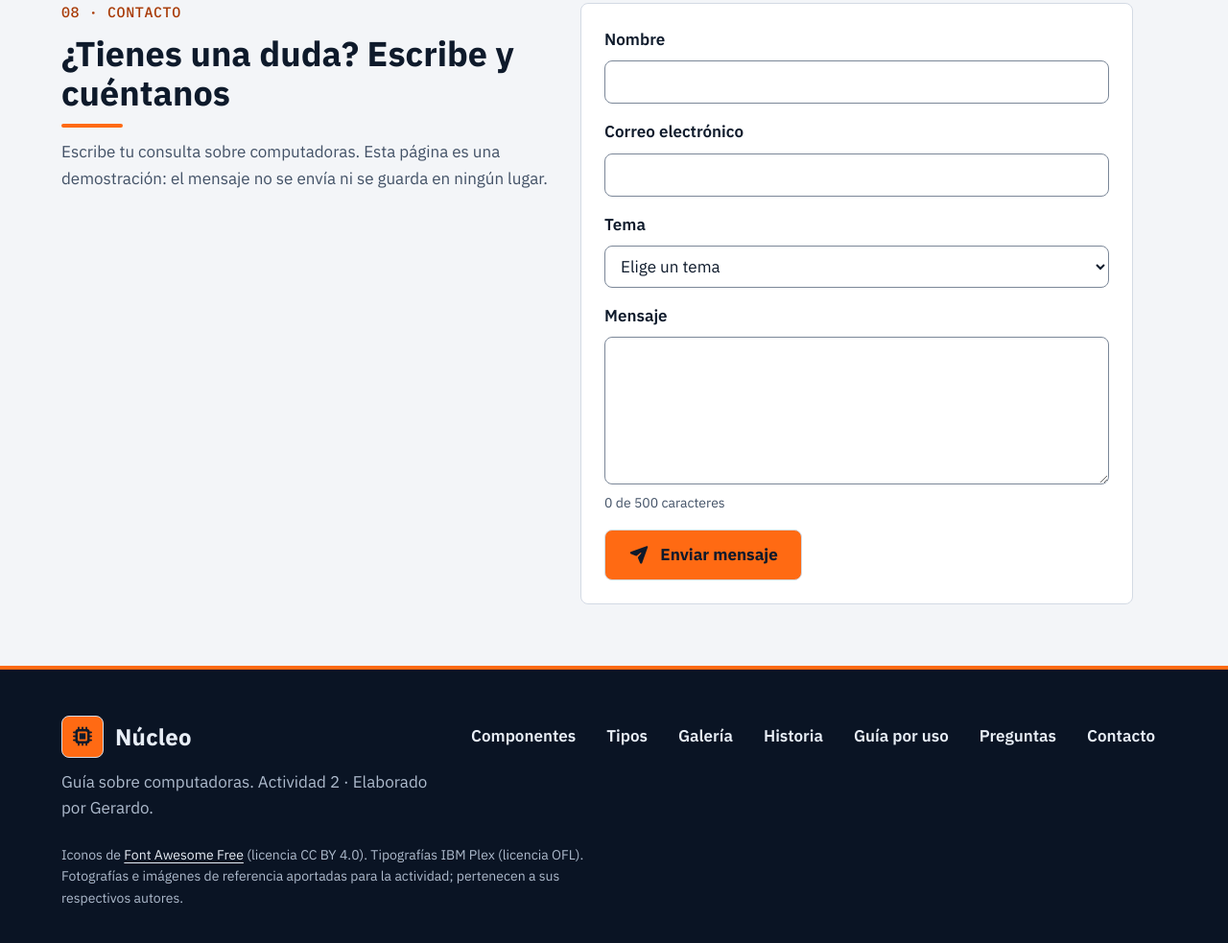
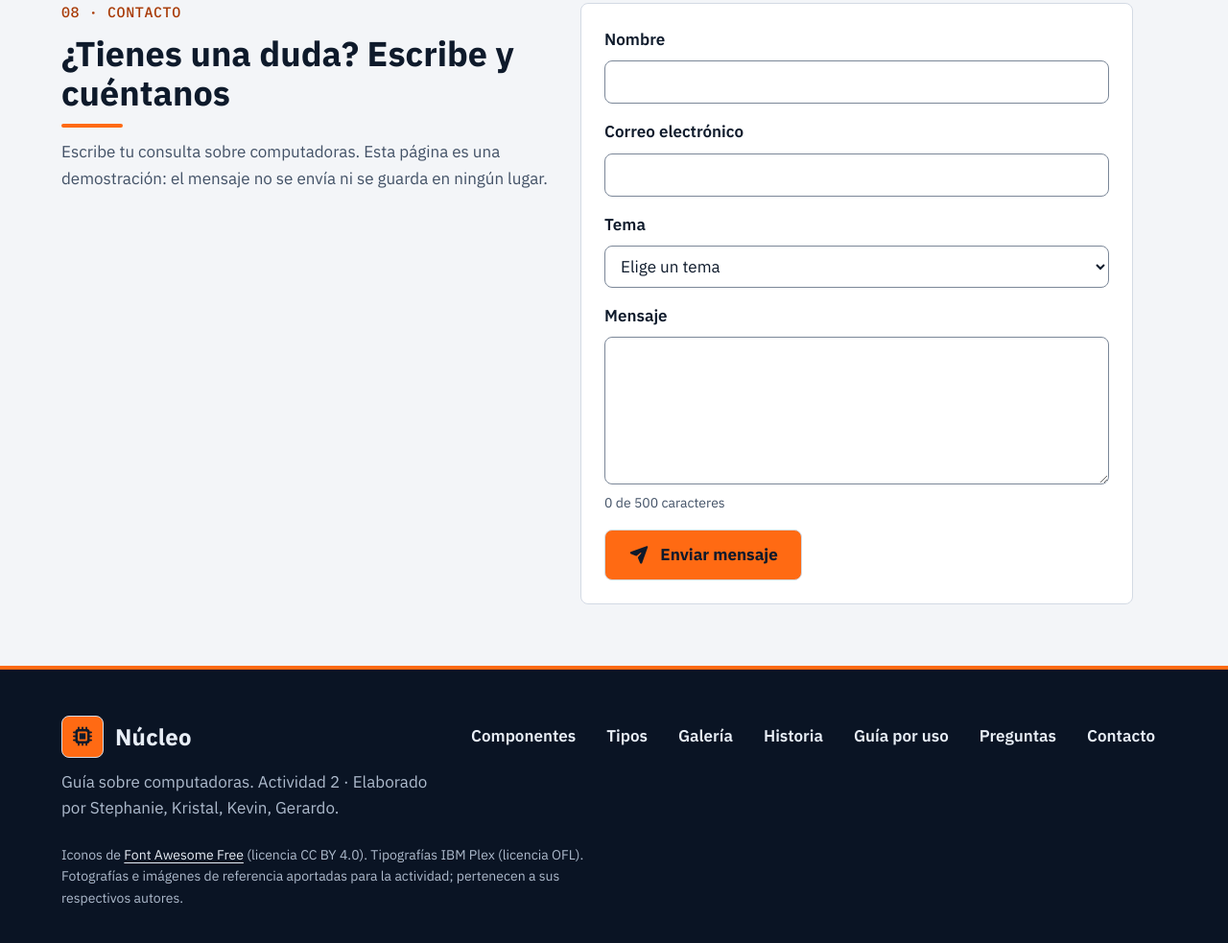
Before and after one commit to gimi34/act2pwa, a plain HTML site: page index.html in a window 1280 px wide. Shown: the part 7379-8362 px from the top of the page at 96% size. Drawn offline with Linux system fonts and the light colour scheme.

Commit message:
correccion xd

```diff
--- a/index.html
+++ b/index.html
@@ -556,7 +556,7 @@
           <span class="marca-logo"><i class="fa-solid fa-microchip" aria-hidden="true"></i></span>
           <span class="marca-nombre">Núcleo</span>
         </a>
-        <p>Guía sobre computadoras. Actividad 2 · Elaborado por Gerardo.</p>
+        <p>Guía sobre computadoras. Actividad 2 · Elaborado por Stephanie, Kristal, Kevin, Gerardo.</p>
       </div>
       <nav aria-label="Secciones">
         <ul class="pie-enlaces">
```
